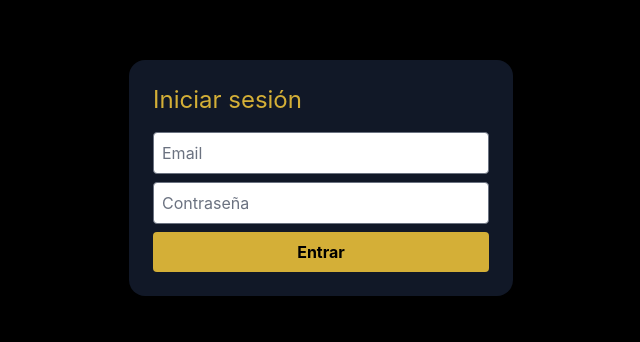
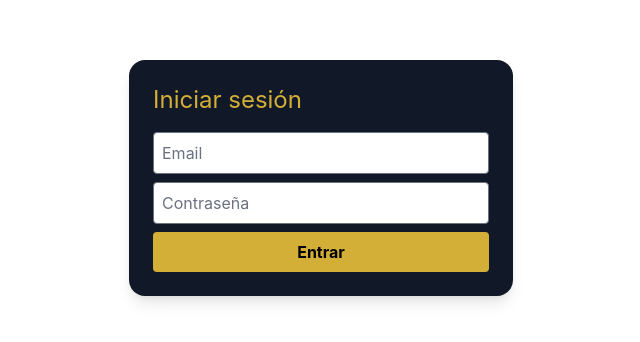
Before and after one commit to maxmaxmax23/Glowapp, a React (Vite) app in the folder tenta/: page / in a window 1280 px wide. Shown: the part 222-564 px from the top of the page, without its empty margins (319-959 px from the left). Built offline with nearby package versions, Linux system fonts and the light colour scheme; no server answers.

Commit message:
test bg color

```diff
--- a/tenta/src/App.jsx
+++ b/tenta/src/App.jsx
@@ -26,7 +26,7 @@
   };
 
   return (
-    <div className="min-h-screen bg-black text-gold flex items-center justify-center">
+    <div className="min-h-screen bg-white text-gold flex items-center justify-center">
       {!user ? (
         <LoginForm onLogin={setUser} />
       ) : scannedCode ? (
```
